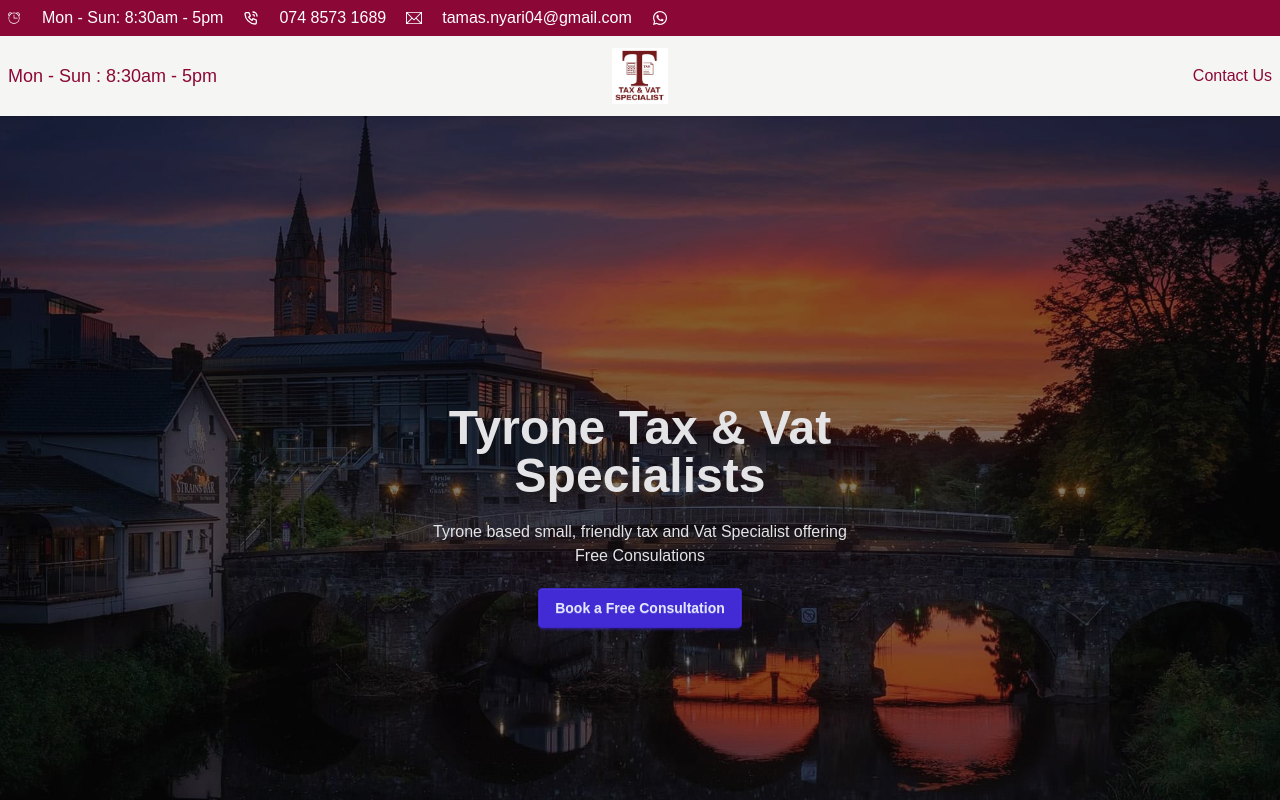
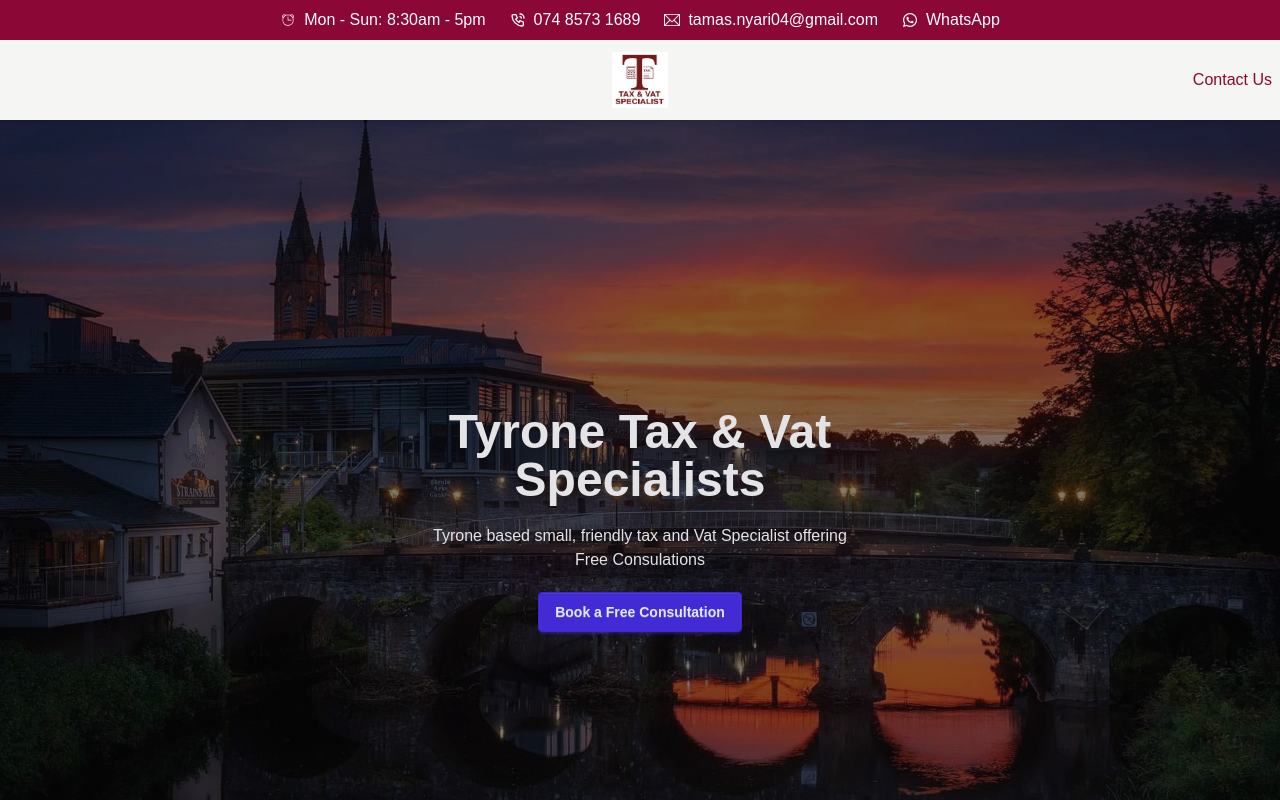
Before and after one commit to bnyari196/accountancy-app, a Next.js app: page / in a window 1280 px wide. Shown: the top 800 px of the page. Built offline with nearby package versions, Linux system fonts and the light colour scheme.

Commit message:
Created Banner, added animation on smaller devices, and made NavBar and Banner sticky

```diff
--- a/app/Banner.tsx
+++ b/app/Banner.tsx
@@ -1,22 +1,73 @@
-import React from 'react'
+'use client';
+
+import React, { useEffect, useState } from 'react';
+import { motion, AnimatePresence } from 'framer-motion';
 import { CiAlarmOn } from "react-icons/ci";
 import { TbPhoneCall } from "react-icons/tb";
 import { TfiEmail } from "react-icons/tfi";
 import { FaWhatsapp } from "react-icons/fa";
 
 const Banner = () => {
+  const items = [
+    {
+      icon: <CiAlarmOn className="mr-2" />,
+      text: 'Mon - Sun: 8:30am - 5pm',
+    },
+    {
+      icon: <TbPhoneCall className="mr-2" />,
+      text: '074 8573 1689',
+    },
+    {
+      icon: <TfiEmail className="mr-2" />,
+      text: 'tamas.nyari04@gmail.com',
+    },
+    {
+      icon: <FaWhatsapp className="mr-2" />,
+      text: 'WhatsApp',
+    },
+  ];
+
+  const [currentIndex, setCurrentIndex] = useState(0);
+
+  useEffect(() => {
+    const timer = setInterval(() => {
+      setCurrentIndex((prev) => (prev + 1) % items.length);
+    }, 4000);
+    return () => clearInterval(timer);
+  }, [items.length]);
+
   return (
-    <div className="p-1.5 bg-rose-900 text-white flex items-center ">
-        <CiAlarmOn />
-        <span className="px-5"> Mon - Sun: 8:30am - 5pm</span>
-        <TbPhoneCall/>
-        <span className="px-5">074 8573 1689</span>
-        <TfiEmail />
-        <span className="px-5">tamas.nyari04@gmail.com</span>
-        <FaWhatsapp />
-        <span className="px-5"></span>
+    <div className="p-2 bg-rose-900 text-white overflow-hidden md:sticky top-0 z-50">
+      {/* Mobile view (animated) */}
+      <div className="flex justify-center items-center h-10 md:hidden relative w-full">
+        <AnimatePresence mode="wait">
+          <motion.div
+            key={currentIndex}
+            initial={{ x: 300, opacity: 0 }}
+            animate={{ x: 0, opacity: 1 }}
+            exit={{ x: -300, opacity: 0 }}
+            transition={{ duration: 0.5 }}
+            className="absolute flex items-center justify-center w-full"
+          >
+            <span className="flex items-center justify-center text-center">
+              {items[currentIndex].icon}
+              {items[currentIndex].text}
+            </span>
+          </motion.div>
+        </AnimatePresence>
+      </div>
+
+      {/* Desktop view (static items) */}
+      <div className="hidden md:flex items-center justify-center gap-6">
+        {items.map((item, index) => (
+          <span key={index} className="flex items-center">
+            {item.icon}
+            {item.text}
+          </span>
+        ))}
+      </div>
     </div>
-  )
-}
+  );
+};
 
-export default Banner
+export default Banner;
--- a/app/NavBar.tsx
+++ b/app/NavBar.tsx
@@ -8,10 +8,8 @@ import Link from 'next/link'
 const NavBar = () => {
 
   return (
-    <nav>
-      <div className="navbar bg-stone-100 text-rose-900 shadow">
+      <div className="navbar bg-stone-100 text-rose-900 shadow md:sticky top-[40px] z-40">
         <div className="navbar-start">
-          <p className="text-lg">Mon - Sun : 8:30am - 5pm</p>
 
         </div>
         <Link className="hover" href="/">
@@ -29,7 +27,6 @@ const NavBar = () => {
         <Link className = "hover:text-rose-400 transition-colors" href="/contact">Contact Us</Link>
         </div>
       </div>
-    </nav>
   )
 }
 
--- a/package.json
+++ b/package.json
@@ -9,6 +9,7 @@
     "lint": "next lint"
   },
   "dependencies": {
+    "framer-motion": "^12.23.0",
     "next": "15.3.4",
     "react": "^19.0.0",
     "react-dom": "^19.0.0",
```
Also changed, not shown: 1 other file (tests, documents, lock files or other folders).
